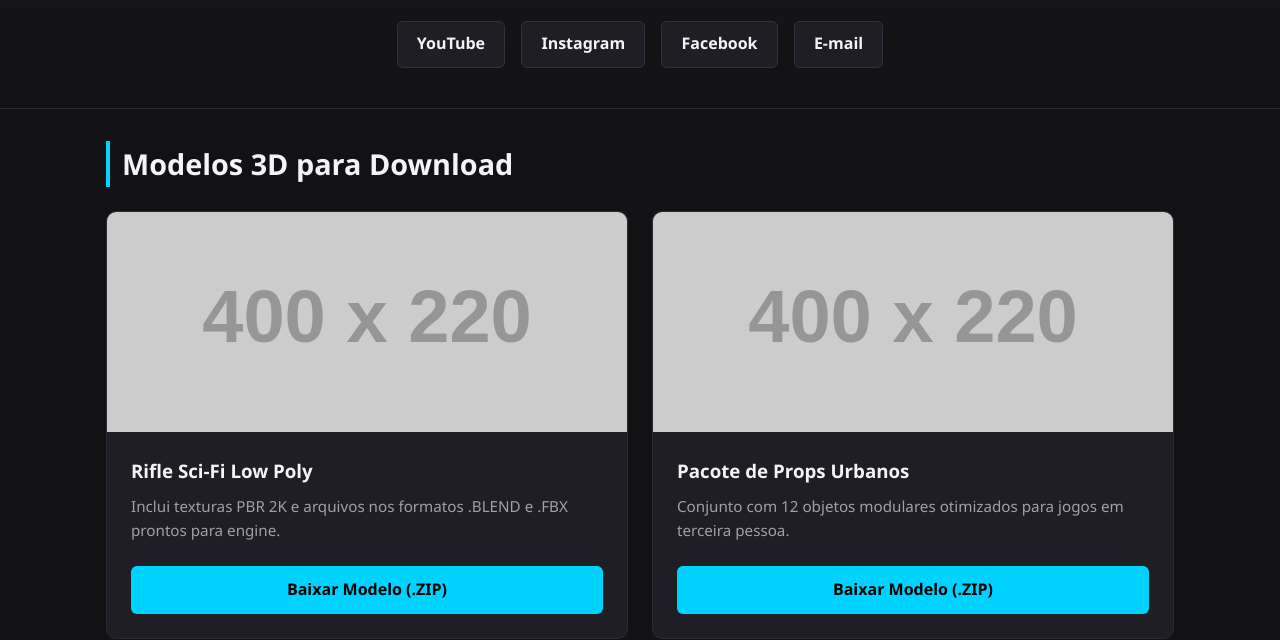
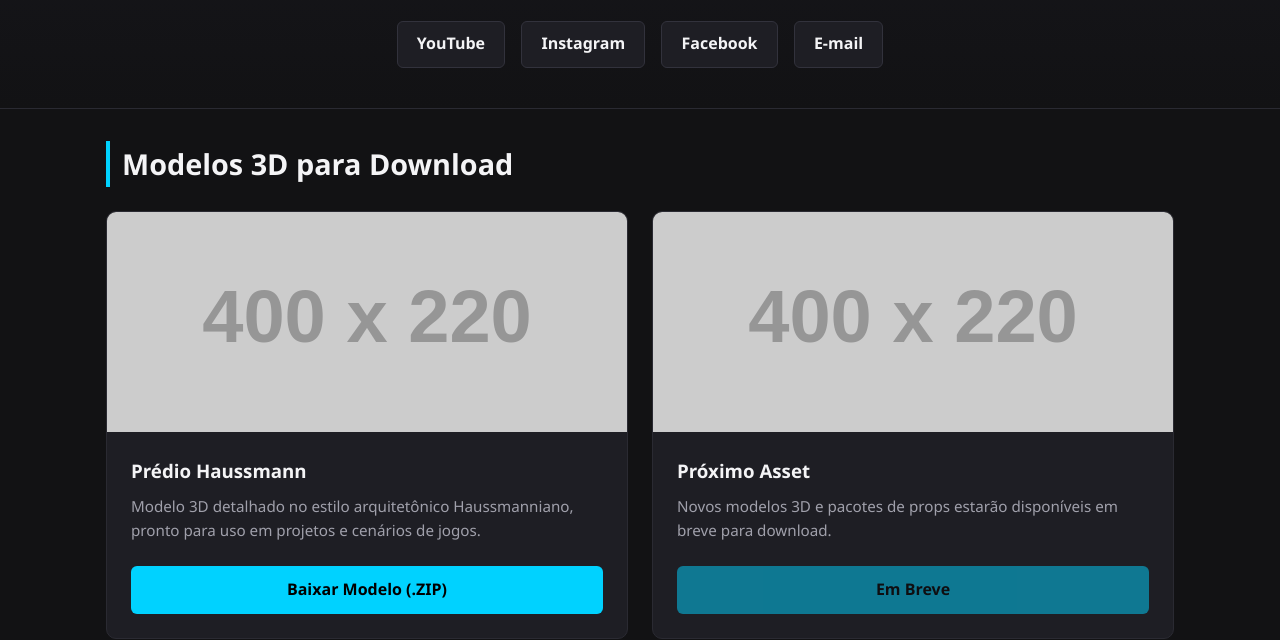
Before and after one commit to david-duqueq/portifolio3d, a plain HTML site: page index.html in a window 1280 px wide. Shown: the part 318-958 px from the top of the page. Drawn offline with Linux system fonts and the light colour scheme; placeholder pictures from the web are drawn by us.

Commit message:
Update 3D model details and add contact info

```diff
--- a/index.html
+++ b/index.html
@@ -112,25 +112,27 @@
             <h2>Modelos 3D para Download</h2>
             <div class="models-grid">
 
+                <!-- Modelo: Prédio Haussmann -->
                 <div class="card">
-                    <img src="https://via.placeholder.com/400x220/18181c/00d2ff?text=Render+do+Modelo+1" alt="Modelo 3D">
+                    <img src="https://via.placeholder.com/400x220/18181c/00d2ff?text=Predio+Haussmann" alt="Prédio Haussmann 3D">
                     <div class="card-body">
                         <div>
-                            <h3>Rifle Sci-Fi Low Poly</h3>
-                            <p>Inclui texturas PBR 2K e arquivos nos formatos .BLEND e .FBX prontos para engine.</p>
+                            <h3>Prédio Haussmann</h3>
+                            <p>Modelo 3D detalhado no estilo arquitetônico Haussmanniano, pronto para uso em projetos e cenários de jogos.</p>
                         </div>
-                        <a href="#" class="btn-download">Baixar Modelo (.ZIP)</a>
+                        <a href="https://github.com/david-duqueq/portifolio3d/releases/download/5x/Predio_Haussmann_David_Duque_DKB.zip" class="btn-download" target="_blank">Baixar Modelo (.ZIP)</a>
                     </div>
                 </div>
 
+                <!-- Segundo card de exemplo (pode editar ou remover) -->
                 <div class="card">
-                    <img src="https://via.placeholder.com/400x220/18181c/00d2ff?text=Render+do+Modelo+2" alt="Modelo 3D">
+                    <img src="https://via.placeholder.com/400x220/18181c/00d2ff?text=Em+Breve" alt="Novo Modelo">
                     <div class="card-body">
                         <div>
-                            <h3>Pacote de Props Urbanos</h3>
-                            <p>Conjunto com 12 objetos modulares otimizados para jogos em terceira pessoa.</p>
+                            <h3>Próximo Asset</h3>
+                            <p>Novos modelos 3D e pacotes de props estarão disponíveis em breve para download.</p>
                         </div>
-                        <a href="#" class="btn-download">Baixar Modelo (.ZIP)</a>
+                        <a href="#" class="btn-download" style="opacity: 0.5; pointer-events: none;">Em Breve</a>
                     </div>
                 </div>
 
@@ -159,6 +161,7 @@
 
     <footer>
         <p>© 2026 David Kauê. Hospedado com GitHub Pages.</p>
+        <p>davidduqueq@gmail.com</p>
     </footer>
 
 </body>
```
